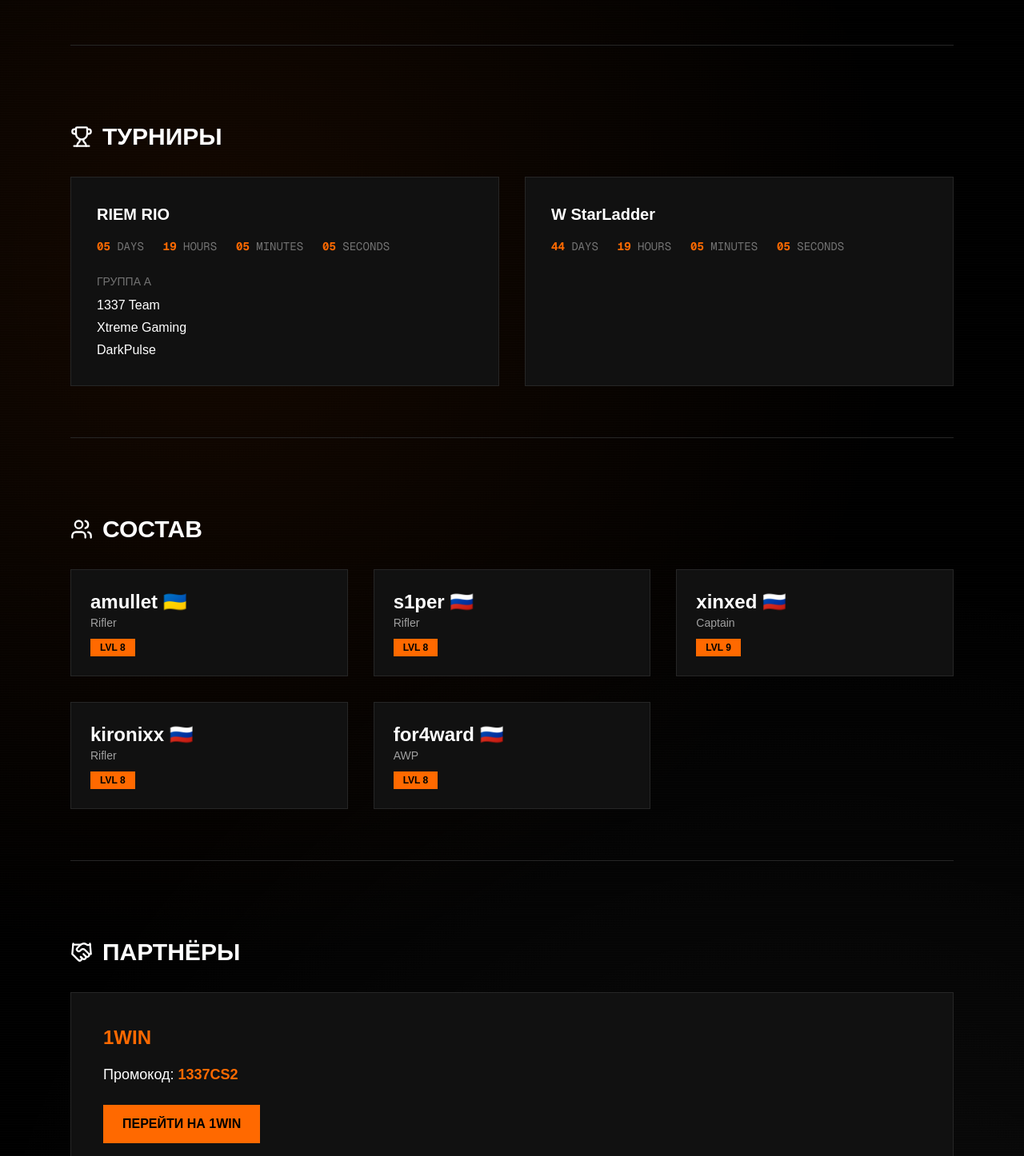
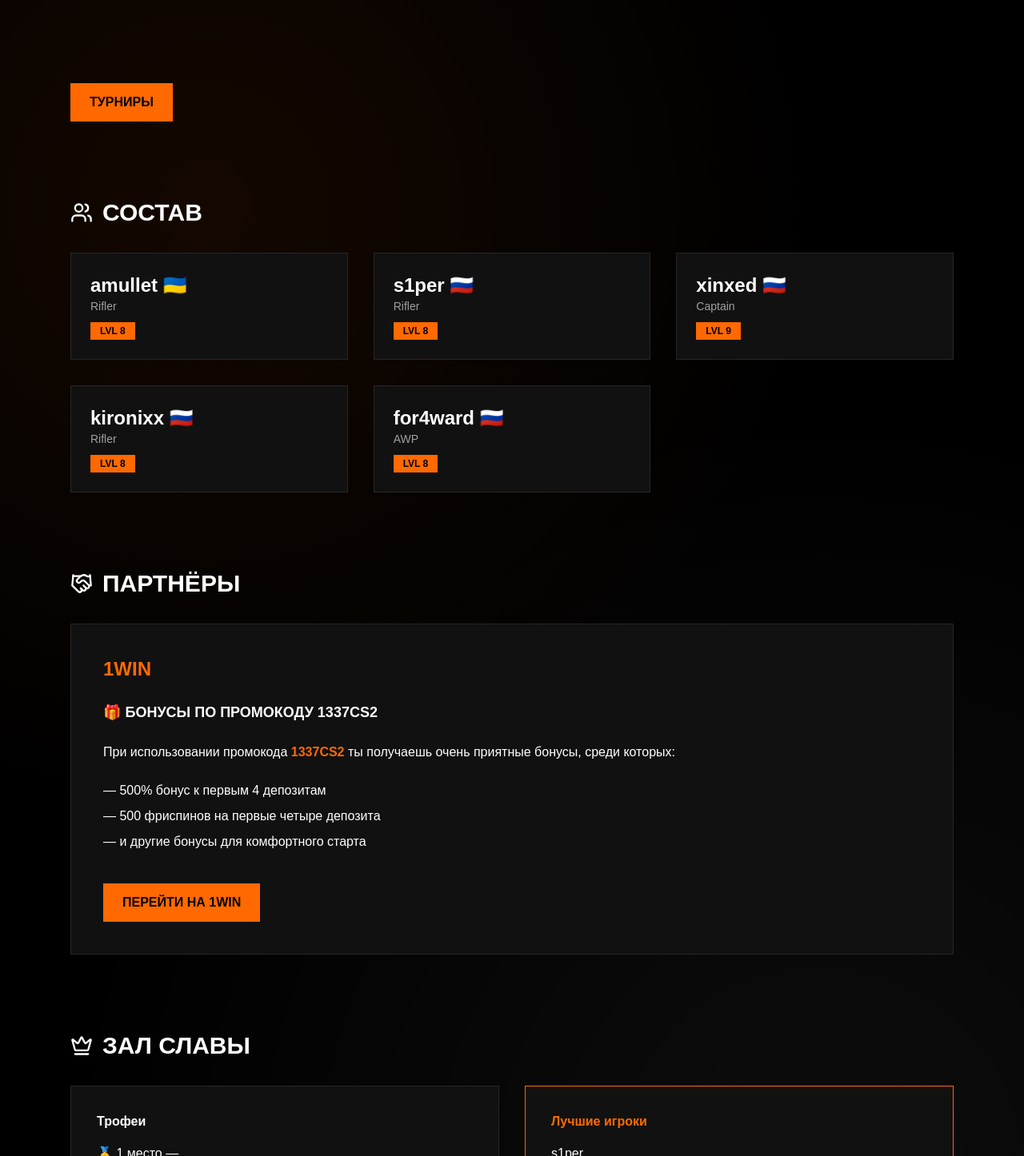
Before and after one commit to Sefs433/site-, a Next.js app: page / in a window 1280 px wide. Shown: the part 144-1590 px from the top of the page at 80% size. Built offline with nearby package versions, Linux system fonts and the light colour scheme.

Commit message:
restore 1win and telegram links

```diff
--- a/app/page.tsx
+++ b/app/page.tsx
@@ -1,48 +1,7 @@
 "use client"
 
-import { useEffect, useState } from "react";
+import { useState } from "react";
 import { Users, Trophy, Crown, Send, Handshake } from "lucide-react";
-
-function Countdown({ targetDate }: { targetDate: string }) {
-  const calculateTimeLeft = () => {
-    const difference = +new Date(targetDate) - +new Date();
-    let timeLeft: any = {};
-
-    if (difference > 0) {
-      timeLeft = {
-        days: Math.floor(difference / (1000 * 60 * 60 * 24)),
-        hours: Math.floor((difference / (1000 * 60 * 60)) % 24),
-        minutes: Math.floor((difference / 1000 / 60) % 60),
-        seconds: Math.floor((difference / 1000) % 60),
-      };
-    }
-    return timeLeft;
-  };
-
-  const [timeLeft, setTimeLeft] = useState(calculateTimeLeft());
-
-  useEffect(() => {
-    const timer = setInterval(() => {
-      setTimeLeft(calculateTimeLeft());
-    }, 1000);
-    return () => clearInterval(timer);
-  }, []);
-
-  return (
-    <div className="flex gap-6 font-mono text-sm">
-      {Object.entries(timeLeft).map(([label, value]) => (
-        <div key={label}>
-          <span className="text-orange-500 font-bold">
-            {String(value).padStart(2, "0")}
-          </span>{" "}
-          <span className="text-neutral-500 uppercase">
-            {label}
-          </span>
-        </div>
-      ))}
-    </div>
-  );
-}
 
 function FaceitBadge({ level }: { level: number }) {
   return (
@@ -69,7 +28,7 @@
     <div
       onMouseEnter={() => setHovered(true)}
       onMouseLeave={() => setHovered(false)}
-      className="relative border border-neutral-800 p-6 bg-[#111] hover:border-orange-500 transition"
+      className="border border-neutral-800 p-6 bg-[#111] hover:border-orange-500 transition"
     >
       <div className="text-2xl font-extrabold">{nick}</div>
       <div className="text-sm opacity-60 mb-2">{role}</div>
@@ -85,6 +44,9 @@
 }
 
 export default function TeamSite() {
+  const [showTournaments, setShowTournaments] = useState(false);
+  const [selectedTournament, setSelectedTournament] = useState("RIEM RIO");
+
   const players = [
     { nick: "amullet 🇺🇦", role: "Rifler", lvl: 8, kd: "1.35" },
     { nick: "s1per 🇷🇺", role: "Rifler", lvl: 8, kd: "1.26" },
@@ -93,60 +55,92 @@
     { nick: "for4ward 🇷🇺", role: "AWP", lvl: 8, kd: "1.05" },
   ];
 
+  const tournamentTables: any = {
+    "RIEM RIO": [
+      { team: "1337 Team", wins: 2, losses: 0 },
+      { team: "Xtreme Gaming", wins: 1, losses: 1 },
+      { team: "DarkPulse", wins: 0, losses: 2 },
+    ],
+    "W StarLadder": [
+      { team: "1337 Team", wins: 0, losses: 0 },
+      { team: "Team Nova", wins: 0, losses: 0 },
+      { team: "Iron Wolves", wins: 0, losses: 0 },
+    ],
+  };
+
   return (
-    <div className="relative min-h-screen text-white overflow-hidden bg-black">
+    <div className="min-h-screen bg-black text-white relative overflow-hidden">
 
-      {/* ЖИВОЙ ФОН */}
+      {/* живой фон */}
       <div className="absolute inset-0 bg-[radial-gradient(circle_at_20%_20%,rgba(255,100,0,0.08),transparent_40%),radial-gradient(circle_at_80%_80%,rgba(255,255,255,0.05),transparent_50%)]" />
-      <div
-        className="absolute inset-0 opacity-[0.04]"
-        style={{
-          backgroundImage:
-            "repeating-linear-gradient(0deg, rgba(255,255,255,0.2) 0px, rgba(255,255,255,0.2) 1px, transparent 1px, transparent 3px)",
-        }}
-      />
-
       <div className="relative z-10 max-w-6xl mx-auto px-6 py-20 space-y-24">
 
         {/* HERO */}
-        <section className="border-b border-neutral-800 pb-12">
+        <section>
           <h1 className="text-7xl font-black tracking-tight">
             1337 TEAM
           </h1>
         </section>
 
-        {/* ТУРНИРЫ */}
-        <section className="border-b border-neutral-800 pb-16">
-          <h2 className="text-3xl font-bold mb-8 flex items-center gap-3">
-            <Trophy size={28} /> ТУРНИРЫ
-          </h2>
+        {/* КНОПКА ТУРНИРЫ */}
+        <section>
+          <button
+            onClick={() => setShowTournaments(!showTournaments)}
+            className="px-6 py-3 bg-orange-500 text-black font-bold hover:opacity-80 transition"
+          >
+            ТУРНИРЫ
+          </button>
 
-          <div className="grid md:grid-cols-2 gap-8">
+          {showTournaments && (
+            <div className="mt-10 p-8 bg-[#111] border border-neutral-800 space-y-6">
 
-            <div className="p-8 bg-[#111] border border-neutral-800">
-              <div className="text-xl font-bold mb-4">RIEM RIO</div>
-              <Countdown targetDate="2026-03-07T18:00:00" />
+              {/* выбор турнира */}
+              <div className="flex gap-4">
+                {Object.keys(tournamentTables).map((name) => (
+                  <button
+                    key={name}
+                    onClick={() => setSelectedTournament(name)}
+                    className={`px-4 py-2 border ${
+                      selectedTournament === name
+                        ? "bg-orange-500 text-black"
+                        : "border-neutral-700"
+                    }`}
+                  >
+                    {name}
+                  </button>
+                ))}
+              </div>
 
-              <div className="mt-6 text-sm uppercase text-neutral-500">
-                Группа A
+              {/* таблица */}
+              <div className="overflow-x-auto">
+                <table className="w-full text-left border-collapse">
+                  <thead>
+                    <tr className="border-b border-neutral-700">
+                      <th className="py-2">Команда</th>
+                      <th>Победы</th>
+                      <th>Поражения</th>
+                    </tr>
+                  </thead>
+                  <tbody>
+                    {tournamentTables[selectedTournament].map(
+                      (row: any, index: number) => (
+                        <tr key={index} className="border-b border-neutral-800">
+                          <td className="py-2">{row.team}</td>
+                          <td>{row.wins}</td>
+                          <td>{row.losses}</td>
+                        </tr>
+                      )
+                    )}
+                  </tbody>
+                </table>
               </div>
-              <ul className="mt-2 space-y-1">
-                <li>1337 Team</li>
-                <li>Xtreme Gaming</li>
-                <li>DarkPulse</li>
-              </ul>
+
             </div>
-
-            <div className="p-8 bg-[#111] border border-neutral-800">
-              <div className="text-xl font-bold mb-4">W StarLadder</div>
-              <Countdown targetDate="2026-04-15T18:00:00" />
-            </div>
-
-          </div>
+          )}
         </section>
 
         {/* СОСТАВ */}
-        <section className="border-b border-neutral-800 pb-16">
+        <section>
           <h2 className="text-3xl font-bold mb-8 flex items-center gap-3">
             <Users size={28} /> СОСТАВ
           </h2>
@@ -159,28 +153,35 @@
         </section>
 
         {/* ПАРТНЁРЫ */}
-        <section className="border-b border-neutral-800 pb-16">
+        <section>
           <h2 className="text-3xl font-bold mb-8 flex items-center gap-3">
             <Handshake size={28} /> ПАРТНЁРЫ
           </h2>
 
-          <div className="p-10 bg-[#111] border border-neutral-800">
+          <div className="p-10 bg-[#111] border border-neutral-800 space-y-6">
 
             <div className="text-2xl font-bold text-orange-500">
               1WIN
             </div>
 
-            <div className="mt-4 text-lg">
-              Промокод:{" "}
-              <span className="text-orange-500 font-bold">
-                1337CS2
-              </span>
+            <div className="text-lg">
+              🎁 <span className="font-bold">БОНУСЫ ПО ПРОМОКОДУ 1337CS2</span>
             </div>
+
+            <div>
+              При использовании промокода <span className="text-orange-500 font-bold">1337CS2</span> ты получаешь очень приятные бонусы, среди которых:
+            </div>
+
+            <ul className="space-y-2">
+              <li>— 500% бонус к первым 4 депозитам</li>
+              <li>— 500 фриспинов на первые четыре депозита</li>
+              <li>— и другие бонусы для комфортного старта</li>
+            </ul>
 
             <a
               href="https://1wfetj.life/v3/landing-page/cyber?p=2gci"
               target="_blank"
-              className="inline-block mt-6 px-6 py-3 bg-orange-500 text-black font-bold hover:opacity-80 transition"
+              className="inline-block mt-4 px-6 py-3 bg-orange-500 text-black font-bold hover:opacity-80 transition"
             >
               ПЕРЕЙТИ НА 1WIN
             </a>
@@ -189,13 +190,12 @@
         </section>
 
         {/* ЗАЛ СЛАВЫ */}
-        <section className="border-b border-neutral-800 pb-16">
+        <section>
           <h2 className="text-3xl font-bold mb-8 flex items-center gap-3">
             <Crown size={28} /> ЗАЛ СЛАВЫ
           </h2>
 
           <div className="grid md:grid-cols-2 gap-8">
-
             <div className="p-8 bg-[#111] border border-neutral-800">
               <div className="font-bold mb-4">Трофеи</div>
               <ul>
@@ -212,7 +212,6 @@
               <div>s1per</div>
               <div>fonely</div>
             </div>
-
           </div>
         </section>
 
```
